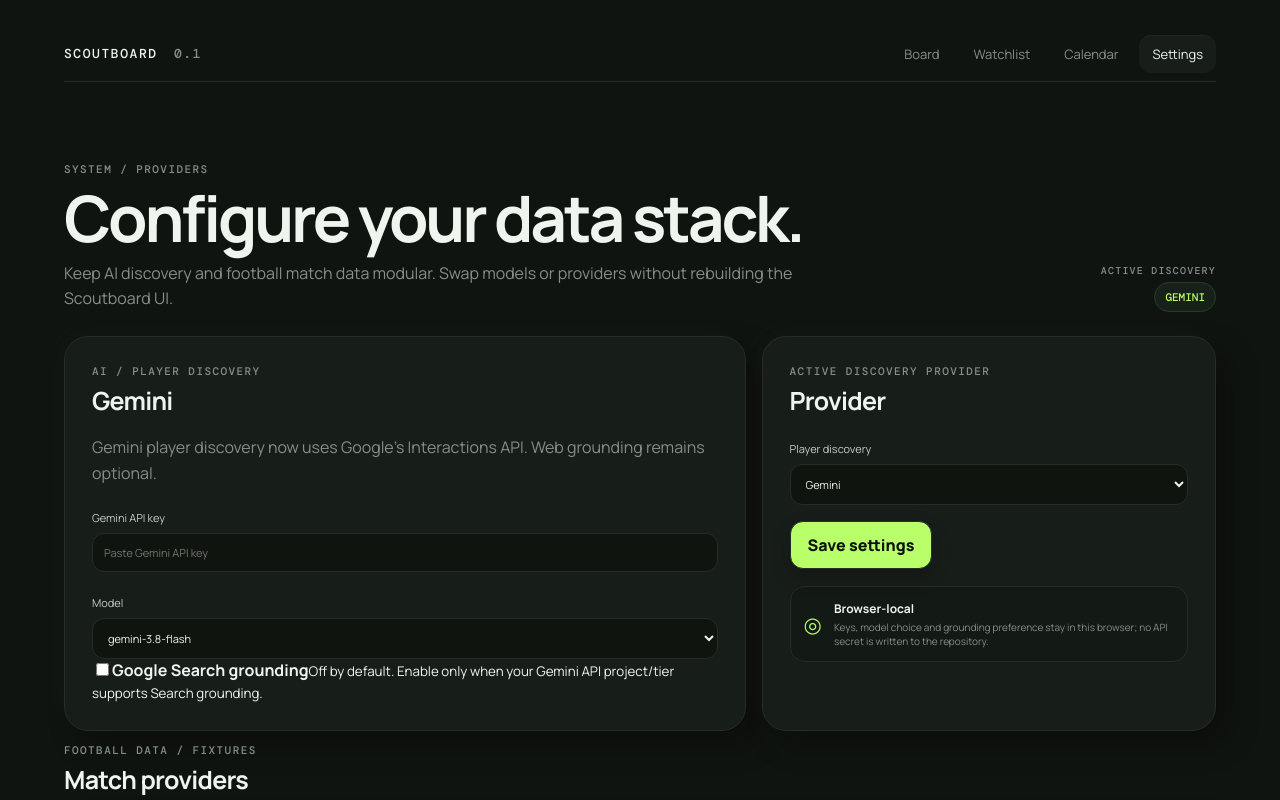
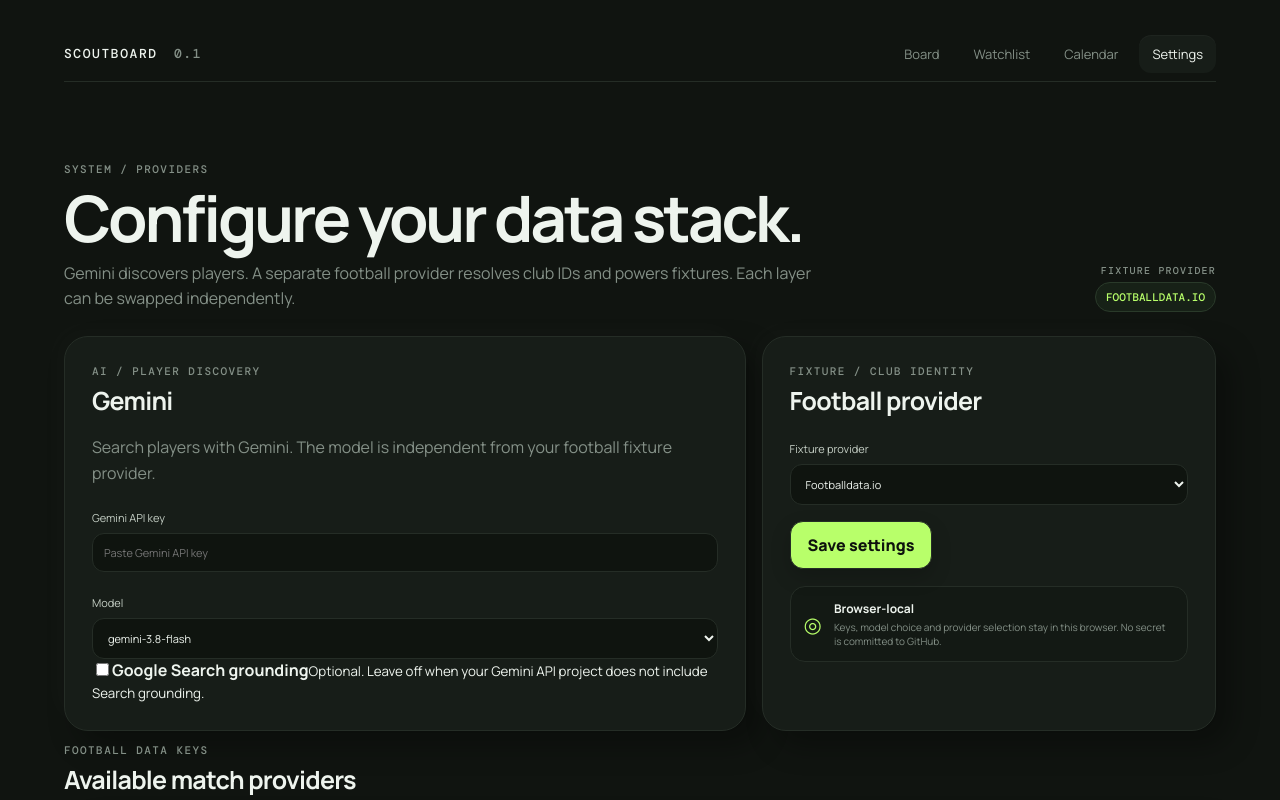
Before and after one commit to omaryazghi98-code/scoutboard, a Next.js app: page /settings in a window 1280 px wide. Shown: the top 800 px of the page. Built offline with nearby package versions, Linux system fonts and the light colour scheme.

Commit message:
feat(settings): separate Gemini discovery from fixture provider

```diff
--- a/app/settings/page.tsx
+++ b/app/settings/page.tsx
@@ -2,29 +2,31 @@
 
 import { useEffect, useState } from 'react';
 
-const PROVIDER_KEY = 'scoutboard-provider';
+type FixtureProvider = 'footballdata' | 'openfoot' | 'api-football';
+
+const FIXTURE_PROVIDER_KEY = 'scoutboard-fixture-provider';
+const LEGACY_PROVIDER_KEY = 'scoutboard-provider';
 const GEMINI_KEY = 'scoutboard-gemini-key';
 const GEMINI_MODEL_KEY = 'scoutboard-gemini-model';
 const GEMINI_GROUNDING_KEY = 'scoutboard-gemini-grounding';
-const PROVIDER_KEYS = { gemini: 'scoutboard-gemini-key', footballdata: 'scoutboard-footballdata-key', openfoot: 'scoutboard-openfoot-key', 'api-football': 'scoutboard-api-football-key' } as const;
-type Provider = keyof typeof PROVIDER_KEYS;
-
+const PROVIDER_KEYS: Record<FixtureProvider, string> = { footballdata: 'scoutboard-footballdata-key', openfoot: 'scoutboard-openfoot-key', 'api-football': 'scoutboard-api-football-key' };
+const labels: Record<FixtureProvider, string> = { footballdata: 'Footballdata.io', openfoot: 'OpenFootAPI', 'api-football': 'API-Football' };
 const models = ['gemini-3.8-flash', 'gemini-3.7-flash', 'gemini-3.6-flash', 'gemini-3.5-flash'];
 
 export default function SettingsPage() {
-  const [provider, setProvider] = useState<Provider>('gemini');
-  const [keys, setKeys] = useState<Record<Provider, string>>({ gemini: '', footballdata: '', openfoot: '', 'api-football': '' });
+  const [fixtureProvider, setFixtureProvider] = useState<FixtureProvider>('footballdata');
+  const [keys, setKeys] = useState<Record<FixtureProvider, string>>({ footballdata: '', openfoot: '', 'api-football': '' });
+  const [geminiKey, setGeminiKey] = useState('');
   const [geminiModel, setGeminiModel] = useState('gemini-3.8-flash');
   const [geminiGrounding, setGeminiGrounding] = useState(false);
   const [saved, setSaved] = useState(false);
 
   useEffect(() => {
     try {
-      const stored = window.localStorage.getItem(PROVIDER_KEY) as Provider | null;
-      if (stored && PROVIDER_KEYS[stored]) setProvider(stored);
-      (Object.keys(PROVIDER_KEYS) as Provider[]).forEach((name) => {
-        setKeys((current) => ({ ...current, [name]: window.localStorage.getItem(PROVIDER_KEYS[name]) || '' }));
-      });
+      const stored = window.localStorage.getItem(FIXTURE_PROVIDER_KEY) || window.localStorage.getItem(LEGACY_PROVIDER_KEY);
+      if (stored && Object.prototype.hasOwnProperty.call(PROVIDER_KEYS, stored)) setFixtureProvider(stored as FixtureProvider);
+      (Object.keys(PROVIDER_KEYS) as FixtureProvider[]).forEach((name) => setKeys((current) => ({ ...current, [name]: window.localStorage.getItem(PROVIDER_KEYS[name]) || '' })));
+      setGeminiKey(window.localStorage.getItem(GEMINI_KEY) || '');
       const storedModel = window.localStorage.getItem(GEMINI_MODEL_KEY);
       if (storedModel && models.includes(storedModel)) setGeminiModel(storedModel);
       setGeminiGrounding(window.localStorage.getItem(GEMINI_GROUNDING_KEY) === 'true');
@@ -32,36 +34,37 @@
   }, []);
 
   const save = () => {
-    window.localStorage.setItem(PROVIDER_KEY, provider);
-    (Object.keys(PROVIDER_KEYS) as Provider[]).forEach((name) => {
+    window.localStorage.setItem(FIXTURE_PROVIDER_KEY, fixtureProvider);
+    (Object.keys(PROVIDER_KEYS) as FixtureProvider[]).forEach((name) => {
       const value = keys[name].trim();
       if (value) window.localStorage.setItem(PROVIDER_KEYS[name], value); else window.localStorage.removeItem(PROVIDER_KEYS[name]);
     });
+    const aiKey = geminiKey.trim();
+    if (aiKey) window.localStorage.setItem(GEMINI_KEY, aiKey); else window.localStorage.removeItem(GEMINI_KEY);
     window.localStorage.setItem(GEMINI_MODEL_KEY, geminiModel);
     window.localStorage.setItem(GEMINI_GROUNDING_KEY, String(geminiGrounding));
     setSaved(true);
     window.setTimeout(() => setSaved(false), 1800);
   };
 
-  const labels: Record<Provider, string> = { gemini: 'Gemini', footballdata: 'Footballdata.io', openfoot: 'OpenFootAPI', 'api-football': 'API-Football' };
   return <main className="workspace">
     <header className="topbar"><a className="brand" href="/">SCOUTBOARD <span>0.1</span></a><nav><a href="/">Board</a><a href="/watchlist">Watchlist</a><a href="/calendar">Calendar</a><a className="navActive" href="/settings">Settings</a></nav></header>
-    <section className="settingsHero"><div><div className="eyebrow">SYSTEM / PROVIDERS</div><h1>Configure your data stack.</h1><p>Keep AI discovery and football match data modular. Swap models or providers without rebuilding the Scoutboard UI.</p></div><div className="providerBadge"><span>ACTIVE DISCOVERY</span><strong>{labels[provider].toUpperCase()}</strong></div></section>
+    <section className="settingsHero"><div><div className="eyebrow">SYSTEM / PROVIDERS</div><h1>Configure your data stack.</h1><p>Gemini discovers players. A separate football provider resolves club IDs and powers fixtures. Each layer can be swapped independently.</p></div><div className="providerBadge"><span>FIXTURE PROVIDER</span><strong>{labels[fixtureProvider].toUpperCase()}</strong></div></section>
     <section className="settingsGrid">
       <article className="featureCard settingsCard">
         <div className="eyebrow">AI / PLAYER DISCOVERY</div><h2>Gemini</h2>
-        <p>Gemini player discovery now uses Google's Interactions API. Web grounding remains optional.</p>
-        <label className="fieldLabel">Gemini API key<input type="password" value={keys.gemini} onChange={(event) => setKeys((current) => ({ ...current, gemini: event.target.value }))} placeholder="Paste Gemini API key" autoComplete="off" /></label>
+        <p>Search players with Gemini. The model is independent from your football fixture provider.</p>
+        <label className="fieldLabel">Gemini API key<input type="password" value={geminiKey} onChange={(event) => setGeminiKey(event.target.value)} placeholder="Paste Gemini API key" autoComplete="off" /></label>
         <label className="fieldLabel">Model<select value={geminiModel} onChange={(event) => setGeminiModel(event.target.value)}>{models.map((model) => <option value={model} key={model}>{model}</option>)}</select></label>
-        <label className="toggleRow"><input type="checkbox" checked={geminiGrounding} onChange={(event) => setGeminiGrounding(event.target.checked)} /><span><strong>Google Search grounding</strong><small>Off by default. Enable only when your Gemini API project/tier supports Search grounding.</small></span></label>
+        <label className="toggleRow"><input type="checkbox" checked={geminiGrounding} onChange={(event) => setGeminiGrounding(event.target.checked)} /><span><strong>Google Search grounding</strong><small>Optional. Leave off when your Gemini API project does not include Search grounding.</small></span></label>
       </article>
       <article className="featureCard settingsCard">
-        <div className="eyebrow">ACTIVE DISCOVERY PROVIDER</div><h2>Provider</h2>
-        <label className="fieldLabel">Player discovery<select value={provider} onChange={(event) => setProvider(event.target.value as Provider)}>{(Object.keys(labels) as Provider[]).map((name) => <option value={name} key={name}>{labels[name]}</option>)}</select></label>
+        <div className="eyebrow">FIXTURE / CLUB IDENTITY</div><h2>Football provider</h2>
+        <label className="fieldLabel">Fixture provider<select value={fixtureProvider} onChange={(event) => setFixtureProvider(event.target.value as FixtureProvider)}>{(Object.keys(labels) as FixtureProvider[]).map((name) => <option value={name} key={name}>{labels[name]}</option>)}</select></label>
         <div className="settingsActions"><button className="primaryButton" onClick={save}>{saved ? '✓ Saved' : 'Save settings'}</button></div>
-        <div className="settingsNote"><span>◎</span><div><strong>Browser-local</strong><small>Keys, model choice and grounding preference stay in this browser; no API secret is written to the repository.</small></div></div>
+        <div className="settingsNote"><span>◎</span><div><strong>Browser-local</strong><small>Keys, model choice and provider selection stay in this browser. No secret is committed to GitHub.</small></div></div>
       </article>
     </section>
-    <section className="sectionBlock"><div className="sectionHeader"><div><div className="eyebrow">FOOTBALL DATA / FIXTURES</div><h2>Match providers</h2></div></div><div className="featureCard settingsCard">{(['footballdata', 'openfoot', 'api-football'] as Provider[]).map((name) => <label className="fieldLabel" key={name}>{labels[name]} API key<input type="password" value={keys[name]} onChange={(event) => setKeys((current) => ({ ...current, [name]: event.target.value }))} placeholder={`Paste ${labels[name]} key`} autoComplete="off" /></label>)}<p className="settingsHint">These providers remain independent from Gemini. Gemini identifies the player; the selected football provider supplies team fixtures.</p></div></section>
+    <section className="sectionBlock"><div className="sectionHeader"><div><div className="eyebrow">FOOTBALL DATA KEYS</div><h2>Available match providers</h2></div></div><div className="featureCard settingsCard">{(Object.keys(labels) as FixtureProvider[]).map((name) => <label className="fieldLabel" key={name}>{labels[name]} API key<input type="password" value={keys[name]} onChange={(event) => setKeys((current) => ({ ...current, [name]: event.target.value }))} placeholder={`Paste ${labels[name]} key`} autoComplete="off" /></label>)}<p className="settingsHint"><strong>Pipeline:</strong> Gemini player discovery → current club name → football provider team ID → upcoming fixtures → calendar.</p></div></section>
   </main>;
 }
```
